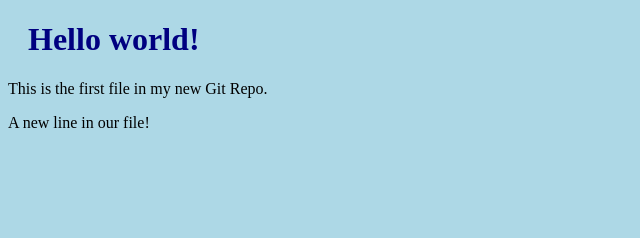
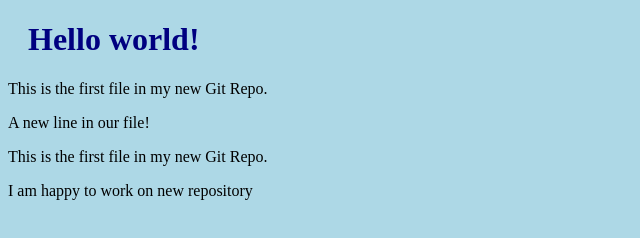
Before and after one commit to NicholasA2/Demo8_Gui, a plain HTML site: page index.html in a window 1280 px wide. Shown: the whole page, without its empty margins (0-640 px from the left). Drawn offline with Linux system fonts and the light colour scheme.

Commit message:
Online Update of Happy World index file

```diff
--- a/index.html
+++ b/index.html
@@ -9,6 +9,7 @@
 <h1>Hello world!</h1>
 <p>This is the first file in my new Git Repo.</p>
 <p>A new line in our file!</p>
-
+<p>This is the first file in my new Git Repo.</p>
+  <p>I am happy to work on new repository </p>
 </body>
 </html>
```
